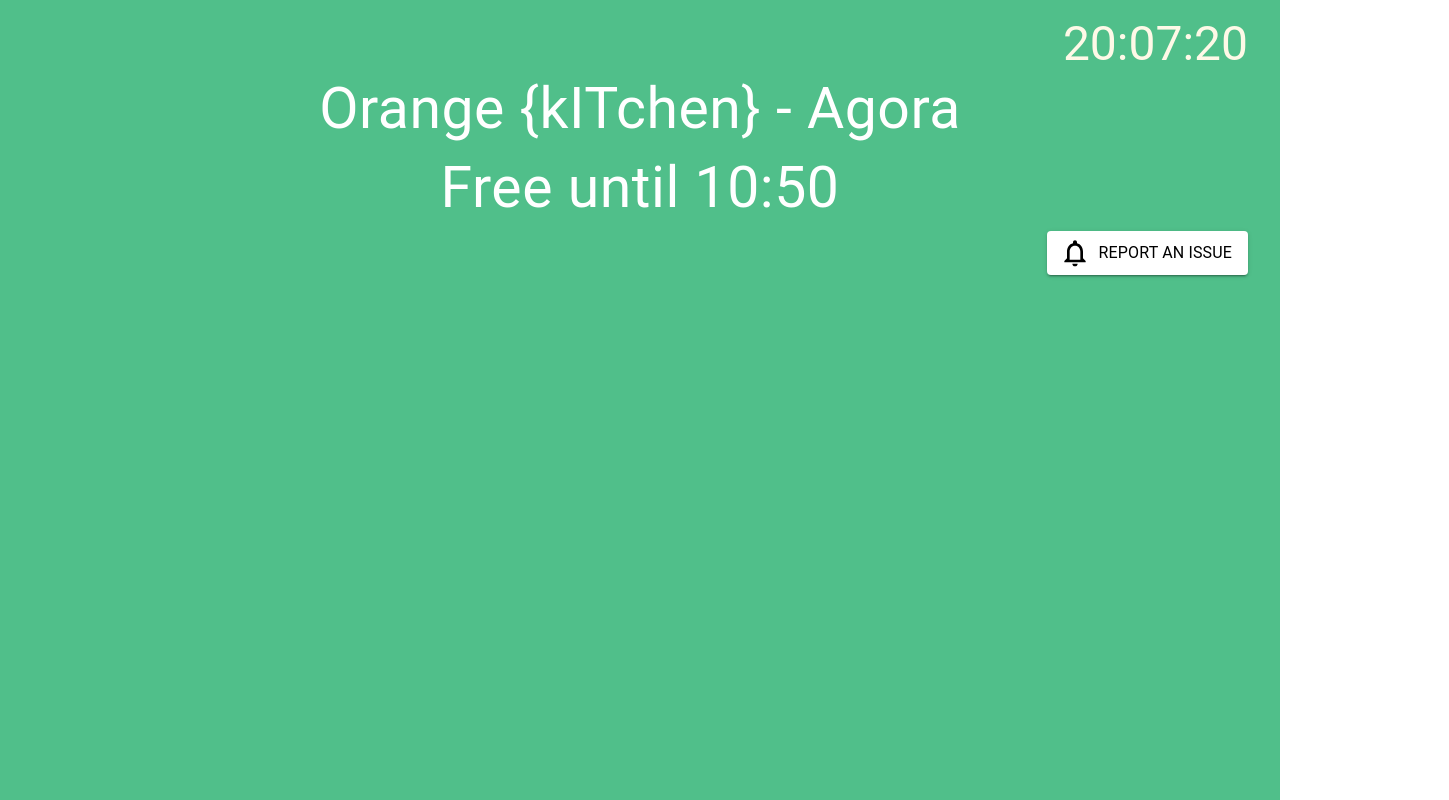
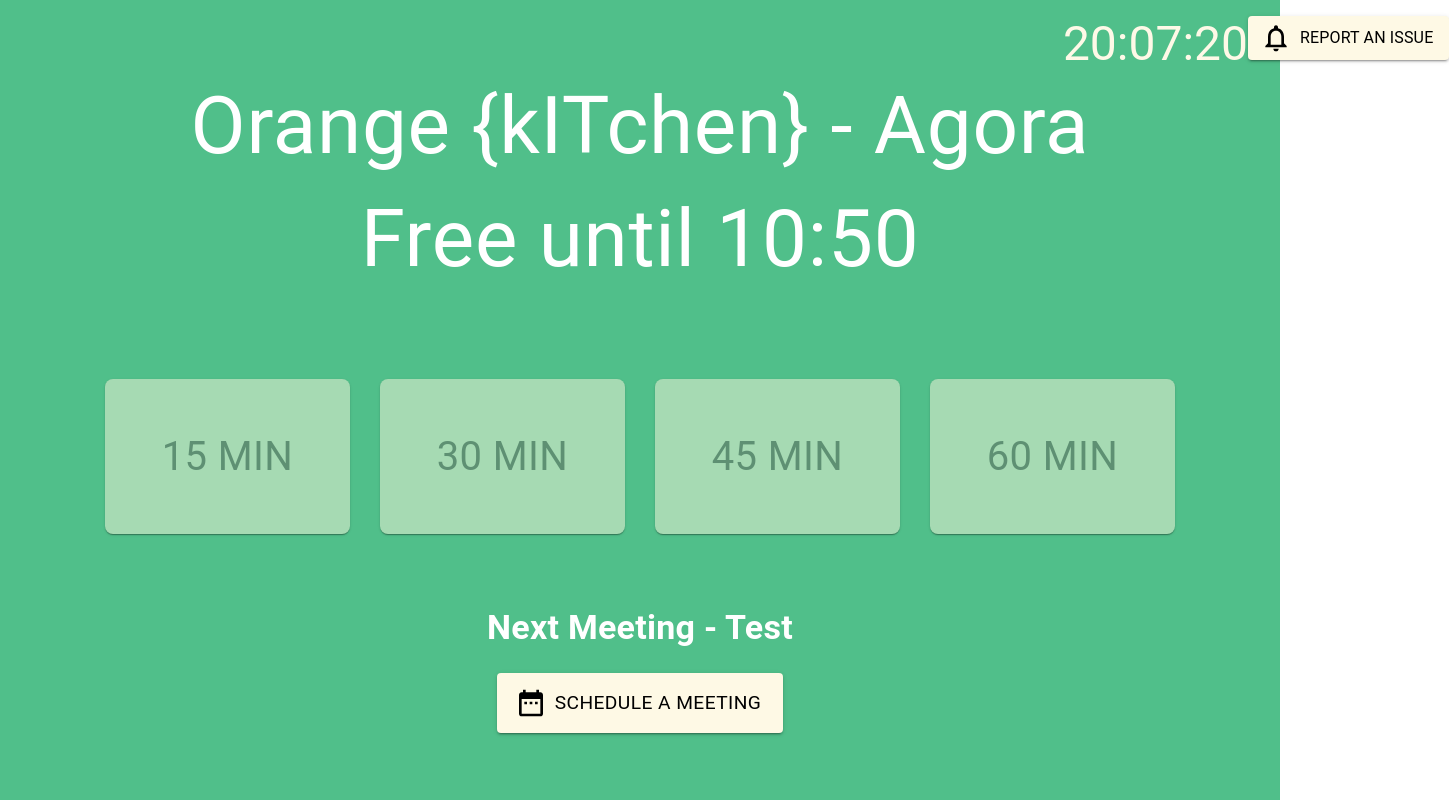
Before and after one commit to OrangeAcademy/tables, a React (Create React App) app: page / in a window 1280 px wide. Shown: the whole page, 1449 px wide, since content can reach past the window. Built offline with nearby package versions, Linux system fonts and the light colour scheme.

Commit message:
Added 2 bookmeeting components
- Schedule a meeting
- Button Group / Book meeting duration

```diff
--- /dev/null
+++ b/src/components/BookMeeting/BookMeetDuration/Main.jsx
@@ -0,0 +1,25 @@
+// MUI Imports
+import Button from '@mui/material/Button';
+import Box from '@mui/material/Box';
+
+// Local imports
+import { boxStyles, buttonStyles, textStyles } from './Styles';
+import { Typography } from '@mui/material';
+
+// This array defines the time duration of a meeting user wants to book
+const MEETING_DURATION = [15, 30, 45, 60];
+
+// Based on Meeting Duration -> Returns MEETING_DURATION.length number of buttons for booking a meeting
+const MeetingDurationButtons = () => {
+  return (
+    <Box sx={{ ...boxStyles }}>
+      {MEETING_DURATION.map((e, i) => (
+        <Button sx={{ ...buttonStyles }} key={i}>
+          <Typography sx={{ ...textStyles }}>{e} min</Typography>
+        </Button>
+      ))}
+    </Box>
+  );
+};
+
+export default MeetingDurationButtons;
--- /dev/null
+++ b/src/components/BookMeeting/BookMeetDuration/Styles.js
@@ -0,0 +1,47 @@
+import { grey } from '@mui/material/colors';
+
+
+// Styles
+export const boxStyles = {
+  display: 'flex',
+  justifyContent: 'center',
+  flexGrow: 0.2,
+  flexShrink: 1,
+  flexWrap: 'wrap',
+  gap: '30px'
+};
+
+export const buttonStyles = {
+  width: 245,
+  height: 155,
+  backgroundColor: ' #a6dab3',
+  fontSize: '1.6rem',
+  boxShadow: 1,
+  border: 0,
+  borderRadius: 2,
+  flexShrink: 1,
+  mb: 8.5,
+  '&:hover': {
+    backgroundColor: "#fef9e5",
+    opacity: [0.4, 0.4, 0.9],
+    borderColor: grey[500]
+  },
+  '&:hover > *': {
+    color: "#75726c"
+  },
+
+  '&:active': {
+    backgroundColor: "#fef9e5",
+    opacity: [0.4, 0.4, 0.9],
+    borderColor: grey[500]
+  },
+  '&:active > *': {
+    color: "#75726c"
+  }
+};
+
+
+export const textStyles = {
+  fontSize: '2.5rem',
+  color: "#5e9073",
+}
--- a/src/components/BookMeeting/ReportIssue/MainButton/Main.jsx
+++ b/src/components/BookMeeting/ReportIssue/MainButton/Main.jsx
@@ -3,8 +3,7 @@ import { Typography, Button } from '@mui/material';
 import NotificationsNoneOutlinedIcon from '@mui/icons-material/NotificationsNoneOutlined';
 
 // Styles
-const iconStyles = { color: 'black', width: '32px', height: '32px' };
-const buttonStyles = { backgroundColor: 'white', marginLeft: 'auto' };
+import { iconStyles, buttonStyles } from './Styles';
 
 // Button that triggers the popup for Reporting an Issue
 const ReportIssueButton = ({ handleClickOpen }) => {
--- /dev/null
+++ b/src/components/BookMeeting/ReportIssue/MainButton/Styles.js
@@ -0,0 +1,12 @@
+// Styles
+export const iconStyles = { color: 'black', width: '32px', height: '32px' };
+export const buttonStyles = {
+  backgroundColor: '#fef9e5',
+  marginLeft: 'auto',
+  '&:hover': {
+    backgroundColor: 'white',
+  },
+  '&:active': {
+    backgroundColor: 'white',
+  },
+};
--- /dev/null
+++ b/src/components/BookMeeting/ScheduleMeeting/ButtonMeeting.jsx
@@ -0,0 +1,52 @@
+// MUI Imports
+import { Grid, Button, Typography } from '@mui/material';
+import DateRangeIcon from '@mui/icons-material/DateRange';
+
+// Styles
+import styles from './Styles';
+
+const ButtonMeeting = () => {
+  return (
+    <Grid sx={{ ...styles.grid }}>
+      <Typography variant="h4" color="white" sx={{ ...styles.title }}>
+        Next Meeting - Test
+      </Typography>
+      <Button
+        variant="contained"
+        color="primary"
+        size="large"
+        startIcon={<DateRangeIcon sx={{ ...styles.icon }} />}
+        sx={{ ...styles.button }}
+      >
+        <Typography variant="p" sx={{ ...styles.btnText }}>
+          SCHEDULE A MEETING
+        </Typography>
+      </Button>
+    </Grid>
+  );
+};
+
+export default ButtonMeeting;
+
+// import * as React from 'react';
+// import Button from '@mui/material/Button';
+// import DeleteIcon from '@mui/icons-material/Delete';
+// import SendIcon from '@mui/icons-material/Send';
+// import Stack from '@mui/material/Stack';
+// import Icon from '@mui/material/Icon';
+
+// const ButtonMeeting= () => {
+
+//   return (
+//     <Stack direction="row" spacing={2}>
+//       <Button variant="outlined" startIcon={}>
+//         Delete
+//       </Button>
+//       <Button variant="contained" endIcon={<SendIcon />}>
+//         Send
+//       </Button>
+//     </Stack>
+//   );
+// }
+
+// export default ButtonMeeting;
--- /dev/null
+++ b/src/components/BookMeeting/ScheduleMeeting/Styles.js
@@ -0,0 +1,23 @@
+
+
+// Styles
+const styles = {
+  grid: { display: 'grid', placeItems: 'center', mb: '30px' },
+  title: { fontWeight: 600 },
+  icon: { color: 'black', width: '32px', height: '32px' },
+  button: {
+    mt: '1.5rem',
+    backgroundColor: '#fef9e5',
+    '&:hover': {
+      backgroundColor: 'white',
+    },
+  },
+  btnText: {
+    fontSize: '1.2rem',
+    fontWeight: 400,
+    p: '5px 0',
+    color: 'black',
+  },
+}
+
+export default styles;
--- a/src/components/BookMeeting/Title/Main.jsx
+++ b/src/components/BookMeeting/Title/Main.jsx
@@ -1,3 +1,5 @@
+import { Container } from '@mui/material';
+
 import TitleText from './TitleText';
 
 const Title = ({
@@ -7,8 +9,10 @@ const Title = ({
 }) => {
   return (
     <>
-      <TitleText>{`${location} - ${meetingRoom}`}</TitleText>
-      <TitleText>{meetinRoomStatus ? `Free until 10:50` : `Busy`}</TitleText>
+      <Container sx={{ mb: 10 }}>
+        <TitleText>{`${location} - ${meetingRoom}`}</TitleText>
+        <TitleText>{meetinRoomStatus ? `Free until 10:50` : `Busy`}</TitleText>
+      </Container>
     </>
   );
 };
--- a/src/components/BookMeeting/Title/TitleText.jsx
+++ b/src/components/BookMeeting/Title/TitleText.jsx
@@ -3,7 +3,7 @@ import { Typography } from '@mui/material';
 const textStyle = {
   mt: '-0.4rem;',
   color: 'white',
-  fontSize: '3.57rem',
+  fontSize: '5rem',
   backgroundColor: '#50bf8a',
 };
 
--- a/src/pages/BookMeeting.jsx
+++ b/src/pages/BookMeeting.jsx
@@ -3,12 +3,15 @@ import Timer from '../components/BookMeeting/Timer/Main';
 import BackgroundContainer from '../components/BookMeeting/BackgroundContainer/Main';
 import ReportIssue from '../components/BookMeeting/ReportIssue/Main';
 import Title from '../components/BookMeeting/Title/Main';
-
+import MeetingDurationButtons from '../components/BookMeeting/BookMeetDuration/Main';
+import ButtonMeeting from '../components/BookMeeting/ScheduleMeeting/ButtonMeeting';
 const BookMeeting = () => {
   return (
     <BackgroundContainer>
       <Timer />
       <Title />
+      <MeetingDurationButtons />
+      <ButtonMeeting />
       <ReportIssue />
     </BackgroundContainer>
   );
```
